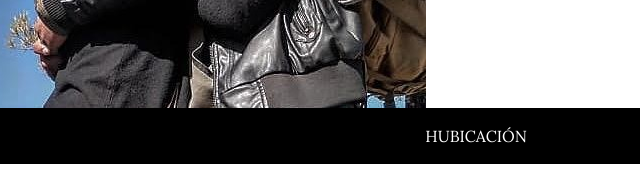
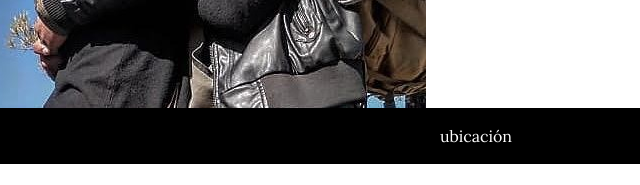
Before and after one commit to wertyjhgf/invitacion_boda, a plain HTML site: page index.html in a window 1280 px wide. Shown: the part 6320-6505 px from the top of the page, 164-804 px from the left. Drawn offline with nearby package versions, Linux system fonts and the light colour scheme.

Commit message:
Se corrigue la palabra ubicación

```diff
--- a/index.html
+++ b/index.html
@@ -253,7 +253,7 @@
                 </div>
                 <div>
                     <div class="fondo-negro text-white py-3">
-                        <p class="mb-0 text-center">HUBICACIÓN</p>
+                        <p class="mb-0 text-center">ubicación</p>
                     </div>
                     <p class="text-center mb-0 mt-4"> "Campamento Lamdin" </p>
                     <p class="text-center mb-0">C. Campamento 348, 02108 Jal. México</p>
```
Also changed, not shown: invitacion2.html (+1 -1 lines), invitacion3.html (+1 -1 lines), invitacion4.html (+1 -1 lines), invitacion5.html (+1 -1 lines).
